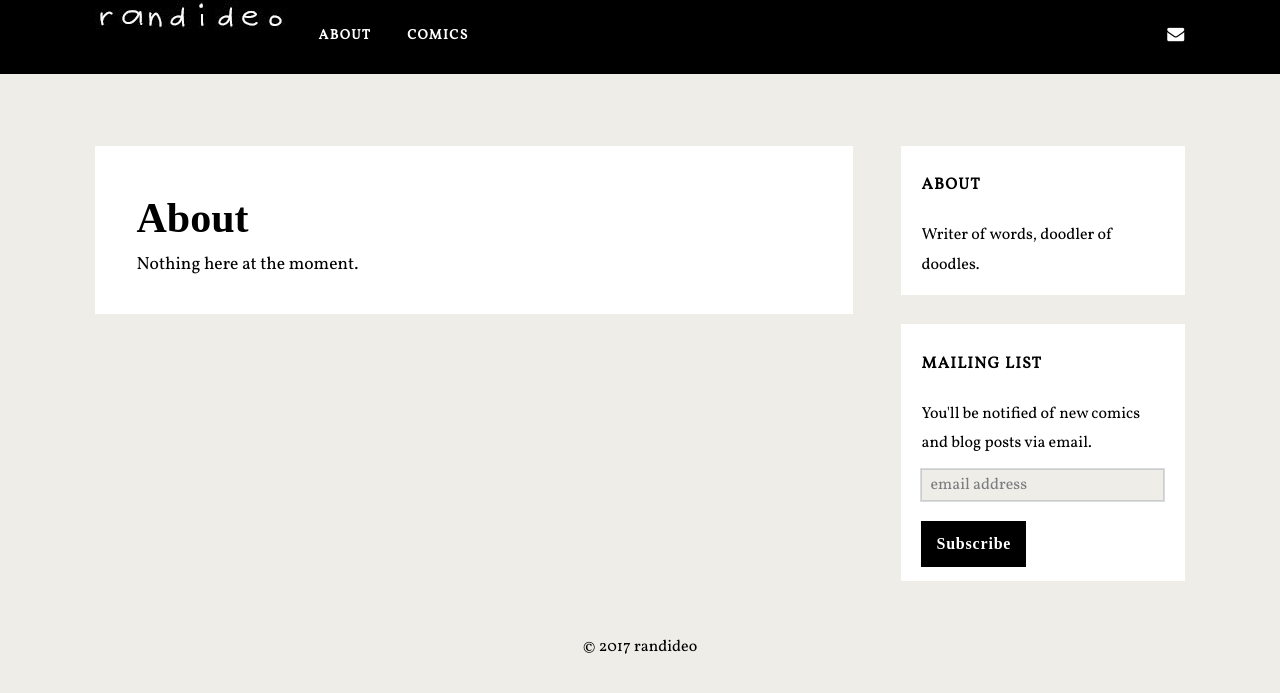
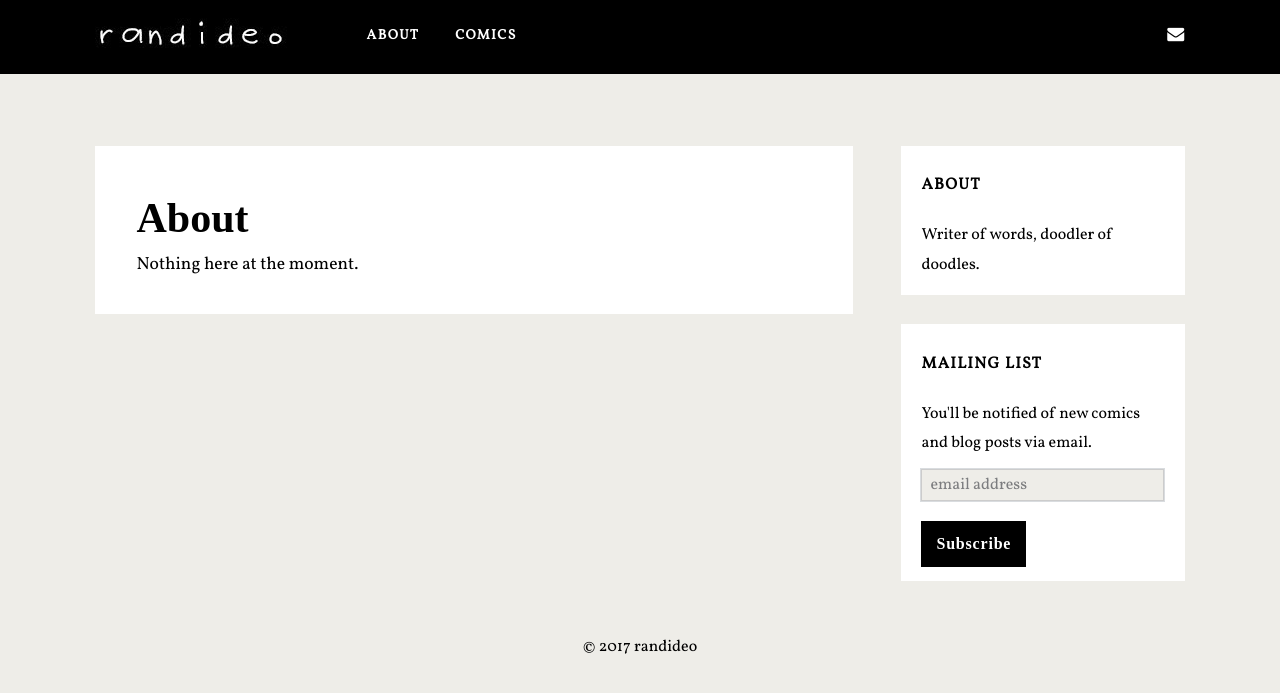
Before and after one commit to randideo/randideo.github.io, a Jekyll site: the page built from about.html, in a window 1280 px wide. Shown: the top 693 px of the page. Built offline with Jekyll 4.4.1, drawn with Linux system fonts in a browser that asks for light colours; nearby versions of some CDN libraries; some web fonts are replaced; comment, search, counter and statistics services are not loaded.

Commit message:
Update header.html

```diff
--- a/_includes/header.html
+++ b/_includes/header.html
@@ -23,11 +23,14 @@
 <body>
 
 <header class="site-headernbt">
+
+<div class='logo'>
 <div id='header-inner'>
 <a href='http://randideo.com/backup' style='display: block'>
 <img alt='randideo' class='site-title' height='30px; ' id='Header1_ ' src='https://randideo.com/imgs/randideo_logo.jpg' style='display: block;padding-left:0px;padding-top:0px;' width='200px; '/>
 </a>
 </div>
+	</div>
 <div class='menu-containernbt menu-primarynbt'>
 <ul class='menu-primary-items' id='menu-primary-items' role='menubar'>
 	<li><a href='http://randideo.com/about'>About</a></li>
```
